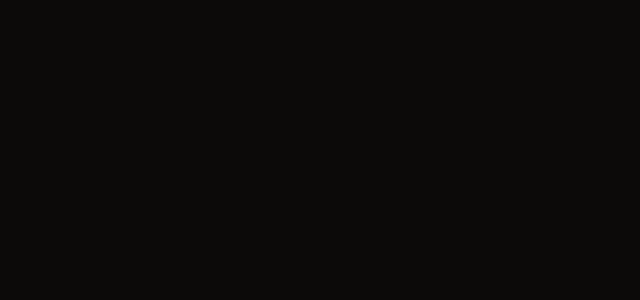
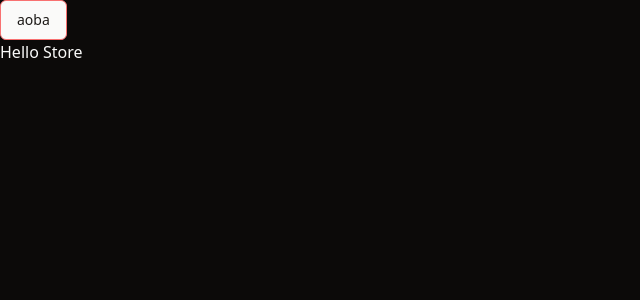
Before and after one commit to Formula-E-Mahindra-Racing/Mahindra-Coins-Website, a React (Vite) app: page /store in a window 1280 px wide. Before the commit this address had no page. Shown: the top 300 px of the page, without its empty margins (0-640 px from the left). Built offline with nearby package versions, Linux system fonts and the light colour scheme.

Commit message:
fix: layout is signed / is not signed

```diff
--- a/src/App.tsx
+++ b/src/App.tsx
@@ -1,9 +1,13 @@
+import { Outlet } from "react-router-dom"
 import { Button } from "./components/ui/button"
 
 function App() {
-  return (
-      <Button className="border border-red-400">aoba</Button>
-  )
+    return (
+        <>
+            <Button className="border border-red-400">aoba</Button>
+            <Outlet />
+        </>
+    )
 }
 
 export default App
--- a/src/contexts/LoginContext.tsx
+++ b/src/contexts/LoginContext.tsx
@@ -1,5 +1,5 @@
-import { createContext, Dispatch, ReactNode, SetStateAction, useState } from 'react';
-import { useLocation } from 'react-router-dom';
+import { createContext, Dispatch, ReactNode, SetStateAction, useState } from 'react'
+import { useLocation } from 'react-router-dom'
 
 interface AuthContext {
     isAuthenticated: boolean
@@ -9,14 +9,14 @@
     logout: () => void
 }
 
-export const AuthContext = createContext({} as AuthContext);
+export const AuthContext = createContext({} as AuthContext)
 
 export const AuthProvider = ({ children }: { children: ReactNode }) => {
-    const [isAuthenticated, setIsAuthenticated] = useState(false);
-    const location = useLocation();
+    const [isAuthenticated, setIsAuthenticated] = useState(true)
+    const location = useLocation()
 
-    const login = () => setIsAuthenticated(true);
-    const logout = () => setIsAuthenticated(false);
+    const login = () => setIsAuthenticated(true)
+    const logout = () => setIsAuthenticated(false)
 
     return (
         <AuthContext.Provider value={{
--- a/src/contexts/injections/LoginContextInjection.tsx
+++ /dev/null
@@ -1,10 +0,0 @@
-import { ReactNode } from "react";
-import { LoginProvider } from "../LoginContext";
-
-interface LoginContextInjection {
-    children: ReactNode
-}
-
-export default function LoginContextInjection({ children }: LoginContextInjection) {
-    return <LoginProvider> {children} </LoginProvider>
-}
--- a/src/layouts/DefaultLayout.tsx
+++ b/src/layouts/DefaultLayout.tsx
@@ -1,8 +1,16 @@
-import { BrowserRouter as Router, Route, Routes } from 'react-router-dom'
-import IsLoggedLayout from './IsLoggedLayout'
+import { BrowserRouter as Router, Route, Routes, Navigate } from 'react-router-dom'
 import { AuthProvider } from '@/contexts/LoginContext'
+import { ReactNode } from 'react'
+import { useAuth } from '@/hooks/useAuth'
 import { Login } from '@/pages/Login'
+import App from '@/App'
+import Store from '@/pages/Store'
 import { SignUp } from '@/pages/SignUp'
+
+function ProtectedRoute({ children }: { children: ReactNode }) {
+    const { isAuthenticated } = useAuth()
+    return isAuthenticated ? children : <Navigate to='/login' />
+}
 
 export default function DefaultLayout() {
 
@@ -10,9 +18,18 @@
         <Router>
             <AuthProvider>
                 <Routes>
-                    <Route index path='/' element={<IsLoggedLayout/>} />
-                    <Route path='/login' element={<Login/>} />
-                    <Route path='/sign-up' element={<SignUp/>} />
+                    <Route path="/login" element={<Login />} />
+                    <Route path="/sign-up" element={<SignUp />} />
+                    <Route
+                        path="/"
+                        element={
+                            <ProtectedRoute>
+                                <App />
+                            </ProtectedRoute>
+                        }
+                    >
+                        <Route path='/store' element={<Store/>}/>
+                    </Route>
                 </Routes>
             </AuthProvider>
         </Router>
--- a/src/layouts/IsLoggedLayout.tsx
+++ /dev/null
@@ -1,10 +0,0 @@
-import { useAuth } from "@/hooks/useAuth";
-import App from "@/App";
-import { Navigate } from "react-router-dom";
-
-export default function IsLoggedLayout() {
-
-    const { isAuthenticated } = useAuth()
-
-    return isAuthenticated ? <App/> : <Navigate to={'/login'}/>
-}
--- /dev/null
+++ b/src/pages/Store.tsx
@@ -0,0 +1,7 @@
+export default function Store(){
+    return (
+		<>
+			<h1>Hello Store</h1>
+		</>
+	)
+}
```
